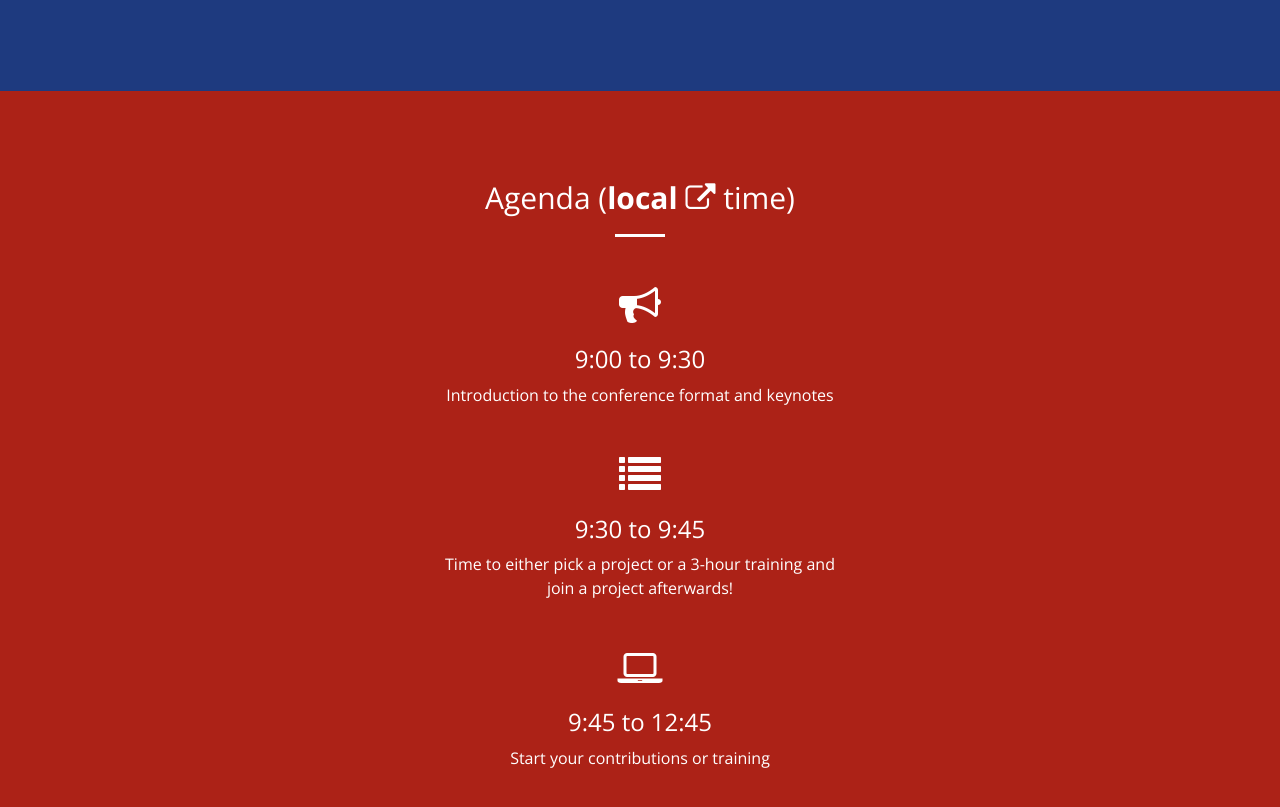
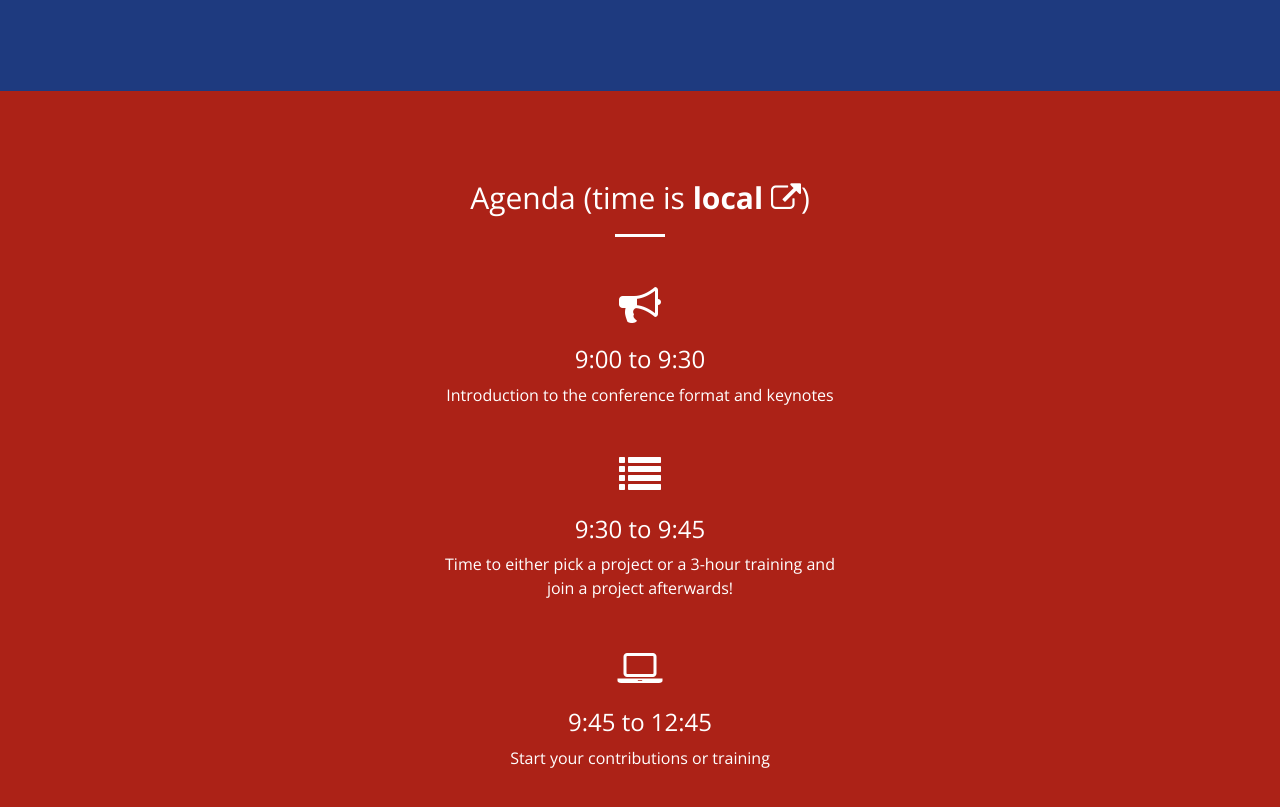
Before and after one commit to hack-commit-push/switzerland2024, a Jekyll site: the page built from index.html, in a window 1280 px wide and 900 px high, scrolled down 2534 px, cut to the strip 83-890 px from the top of the window. Built offline with Jekyll 4.4.1, drawn with Linux system fonts in a browser that asks for light colours.

```diff
--- a/_includes/agenda.html
+++ b/_includes/agenda.html
@@ -2,7 +2,7 @@
     <div class="container">
         <div class="row">
             <div class="col-12 text-center">
-                <h2 class="section-heading">Agenda (<strong><a href="https://time.is/Switzerland" rel="noopener" target="_blank">local <i class="fa fa-external-link" aria-hidden="true"></i></a></strong> time)</h2>
+                <h2 class="section-heading">Agenda (time is <strong><a href="https://time.is/Switzerland" rel="noopener" target="_blank">local <i class="fa fa-external-link" aria-hidden="true"></i></a></strong>)</h2>
                 <hr class="primary">
                 {% if site.data.agenda.size == 0 %}
                 <p>To be announced</p>
```
